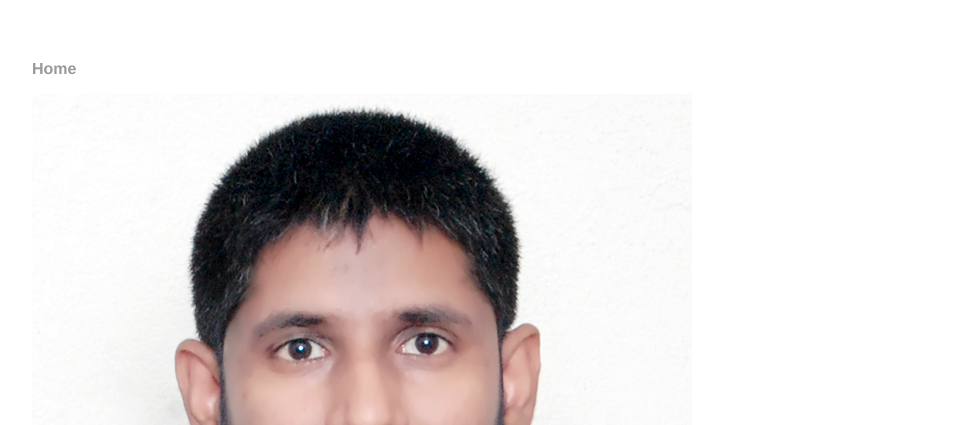
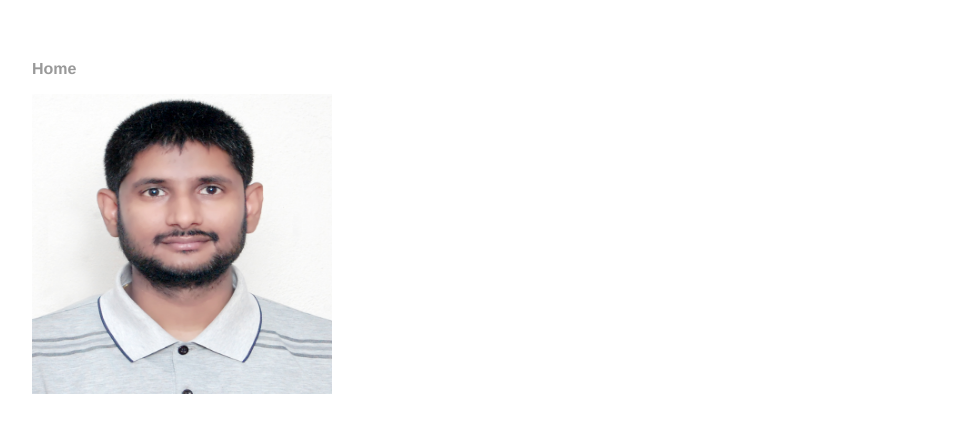
Before and after one commit to prakashregmi/prakashregmi.github.io, a plain HTML site: page index.html in a window 1280 px wide. Shown: the top 425 px of the page, without its empty margins (160-1119 px from the left). Drawn offline with Linux system fonts and the light colour scheme.

Commit message:
Update index.html

```diff
--- a/index.html
+++ b/index.html
@@ -10,7 +10,7 @@
         		<li><a href="/">Home</a></li>
     		</ul>
 		</nav>
-		<img src="/img/DSC_0470 copy.jpg" alt="Prakash">
+		<img src="/img/DSC_0470 copy.jpg" alt="Prakash" style="width:300px;height:300px;">
 
 		<div class="container">
     		<div class="blurb">
```
